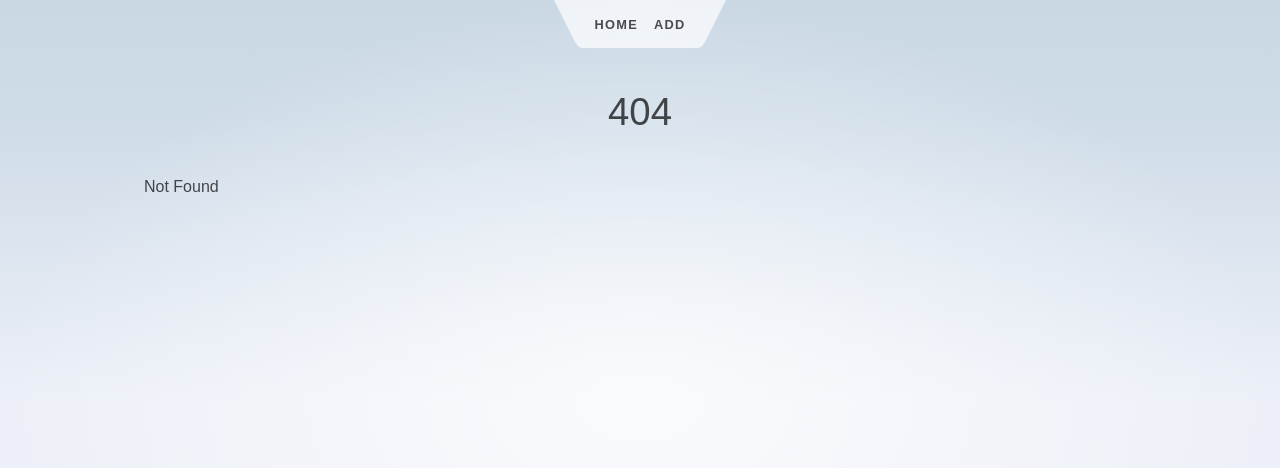
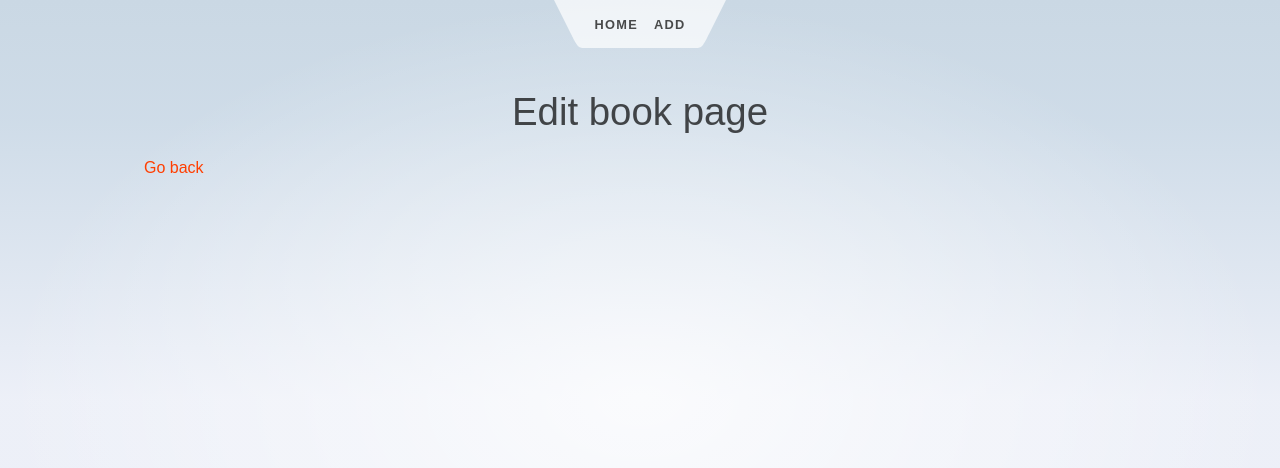
Before and after one commit to ththune/book-app, a SvelteKit app in the folder book-app/: page /edit-book in a window 1280 px wide. Before the commit this address had no page. Shown: the top 468 px of the page. Built offline with nearby package versions, Linux system fonts and the light colour scheme.

Commit message:
Added BackButton component

```diff
--- /dev/null
+++ b/book-app/src/lib/BackButton.svelte
@@ -0,0 +1,7 @@
+<script>
+	function goBack() {
+		history.back();
+	}
+</script>
+
+<a on:click={goBack} style="cursor: pointer;"> Go back </a>
--- a/book-app/src/routes/+page.svelte
+++ b/book-app/src/routes/+page.svelte
@@ -36,7 +36,7 @@
 		{#each books as book (book.bookId)}
 			<!-- <a class="how-to-play" href="/sverdle/how-to-play">How to play</a> -->
 
-			<a class="how-to-play" href="/book/{book.bookId}">
+			<a class="book" href="/book/{book.bookId}">
 				<div class="row">
 					<p>{book.bookId}</p>
 					<p>{book.bookTitle}</p>
--- a/book-app/src/routes/book/[id]/+page.svelte
+++ b/book-app/src/routes/book/[id]/+page.svelte
@@ -47,4 +47,7 @@
 			<p>{author.authorFirstName} {author.authorLastName}</p>
 		{/each}
 	{/if}
+
+	<a href="/edit-book">Edit book</a>
+	<a on:click={() => {}} style="color: red">Delete book</a>
 {/if}
--- /dev/null
+++ b/book-app/src/routes/edit-book/+page.svelte
@@ -0,0 +1,7 @@
+<script>
+	import BackButton from '$lib/BackButton.svelte';
+</script>
+
+<h1>Edit book page</h1>
+
+<BackButton />
```
